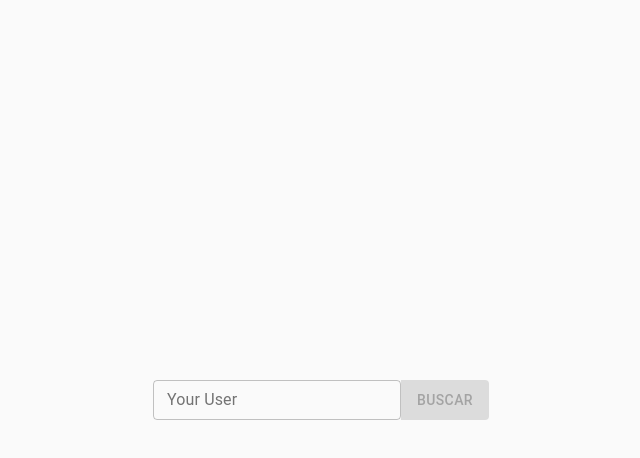
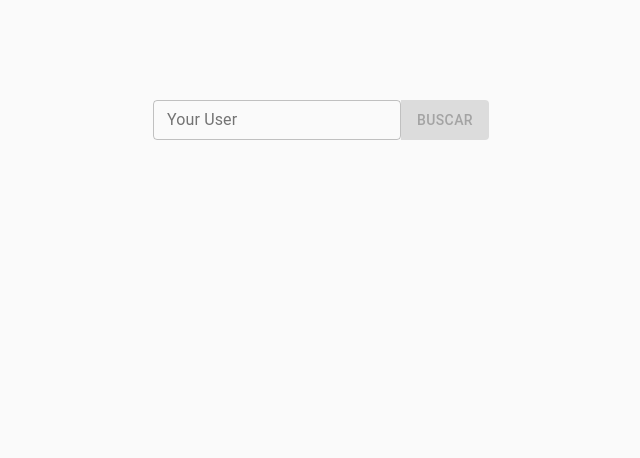
Before and after one commit to ReneSena/find-your-github, a React (Create React App) app: page / in a window 1280 px wide. Shown: the top 458 px of the page, without its empty margins (319-959 px from the left). Built offline with nearby package versions, Linux system fonts and the light colour scheme.

Commit message:
Align input the start

```diff
--- a/src/App.tsx
+++ b/src/App.tsx
@@ -25,6 +25,9 @@ const useStyles = makeStyles(() => ({
 	input: {
 		borderRadius: "4px 0 0 4px",
 	},
+	card: {
+		marginTop: "24px",
+	}
 }));
 
 type User = {
@@ -61,9 +64,10 @@ const App: React.FC = () => {
 			display="flex"
 			alignItems="center"
 			flexDirection="column"
-			justifyContent="center"
+			justifyContent="flex-start"
 			width="100%"
 			height="100vh"
+			marginTop="100px"
 		>
 			<CssBaseline />
 
@@ -94,7 +98,7 @@ const App: React.FC = () => {
 			</form>
 
 			{user && (
-				<Card>
+				<Card className={classes.card}>
 					<CardActionArea>
 						<CardMedia
 							component="img"
```
